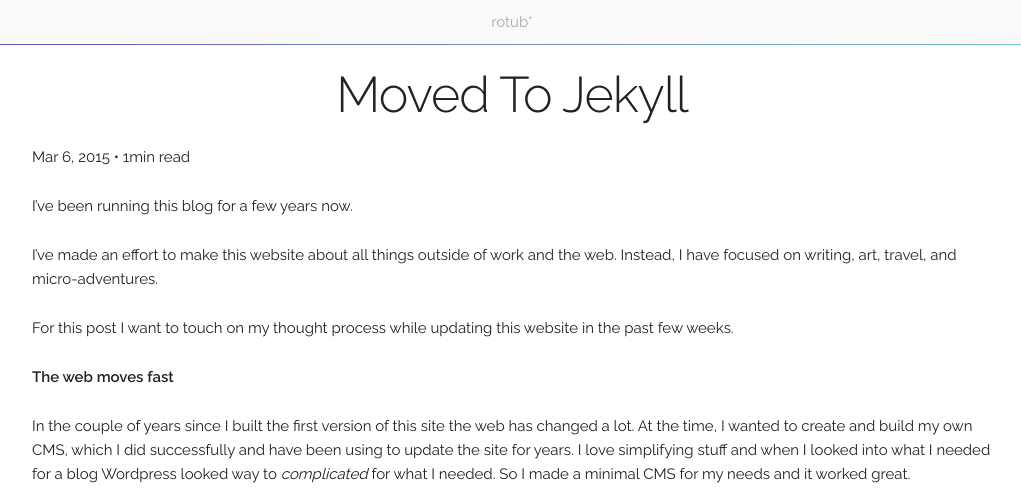
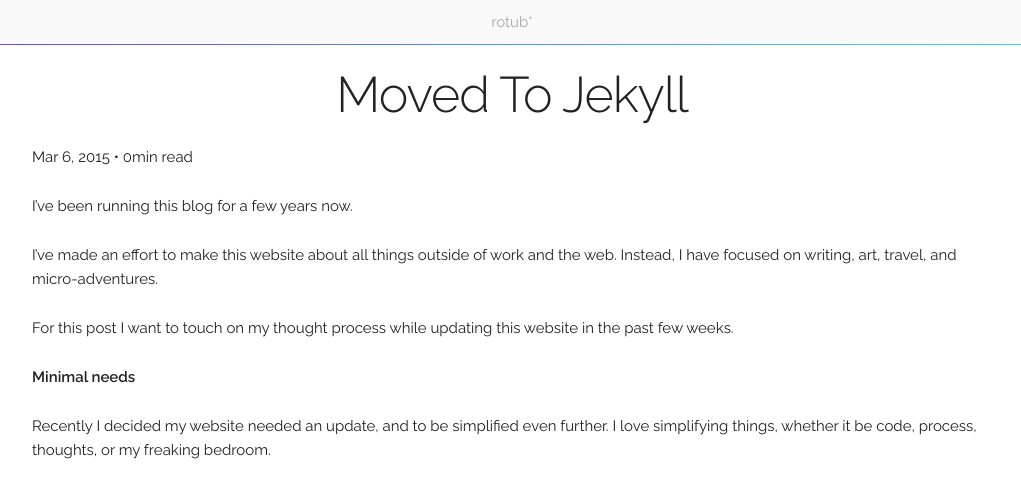
Before and after one commit to rotub/rotub.github.io, a Jekyll site: the page built from _posts/2015-03-06-moved-to-jekyll.markdown, in a window 1280 px wide, cut to the strip 0-488 px from the top of the page. Shown: the whole strip, without its empty margins (128-1149 px from the left). Built offline with Jekyll 4.4.1, drawn with Linux system fonts in a browser that asks for light colours; nearby versions of some CDN libraries.

Commit message:
Updated 2015-03-06-moved-to-jekyll.markdown

```diff
--- a/_posts/2015-03-06-moved-to-jekyll.markdown
+++ b/_posts/2015-03-06-moved-to-jekyll.markdown
@@ -10,6 +10,6 @@ I've made an effort to make this website about all things outside of work and th
 
 For this post I want to touch on my thought process while updating this website in the past few weeks.
 
-**The web moves fast**
+**Minimal needs**
 
-In the couple of years since I built the first version of this site the web has changed a lot. At the time, I wanted to create and build my own CMS, which I did successfully and have been using to update the site for years. I love simplifying stuff and when I looked into what I needed for a blog Wordpress looked way to _complicated_ for what I needed. So I made a minimal CMS for my needs and it worked great.
+Recently I decided my website needed an update, and to be simplified even further. I love simplifying things, whether it be code, process, thoughts, or my freaking bedroom.
```
